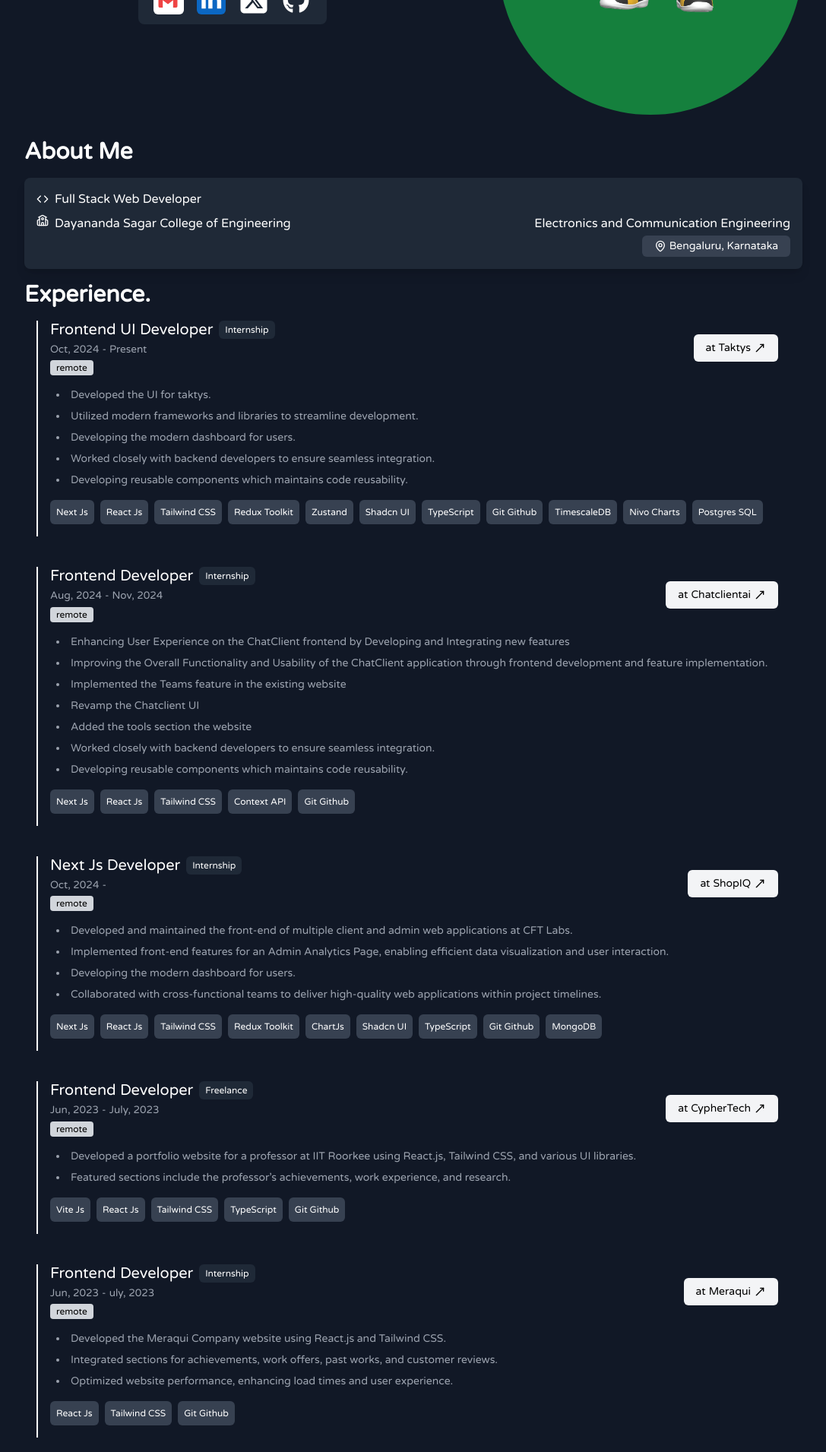
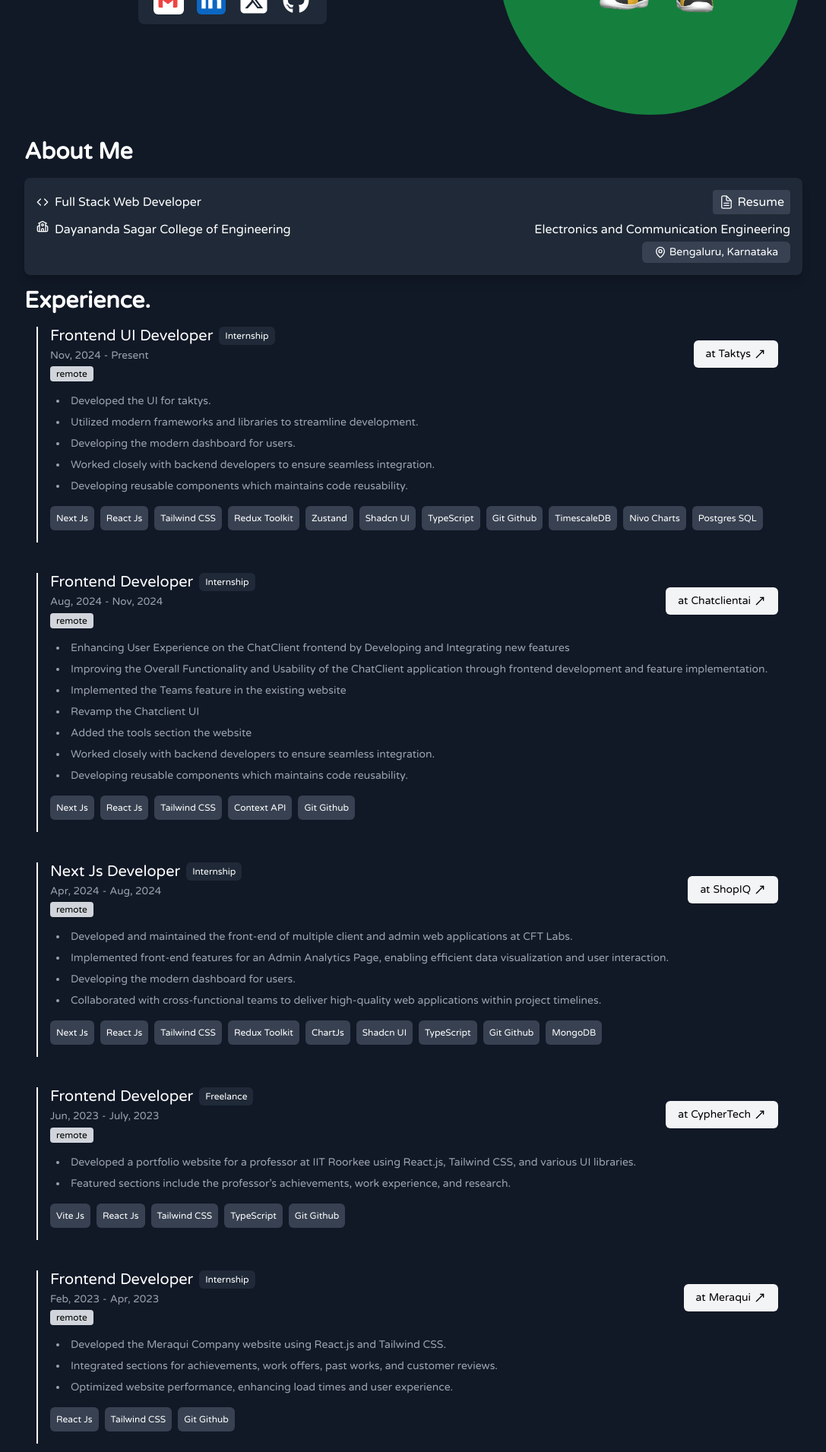
Before and after one commit to Vaidik1308/personal-portfolio, a Next.js app: page / in a window 1280 px wide. Shown: the part 547-2458 px from the top of the page at 76% size, without its empty margins (96-1183 px from the left). Built offline with nearby package versions, Linux system fonts and the light colour scheme; a web font is replaced by a local one; what tailwindcss-motion would draw is missing.

Commit message:
make the data changes and added resume button

```diff
--- a/src/components/Home/AboutMe/AboutMe.tsx
+++ b/src/components/Home/AboutMe/AboutMe.tsx
@@ -2,6 +2,8 @@ import Container from '@/components/Reusable/Container'
 import React from 'react'
 import { Code, MapPin, School } from 'lucide-react'
 import { aboutData } from '@/lib/data'
+import { FcDocument } from 'react-icons/fc'
+import { IoDocumentTextOutline } from 'react-icons/io5'
 
 
 const AboutMe = () => {
@@ -12,11 +14,19 @@ const AboutMe = () => {
             <div className='my-4 flex items-start gap-4 shadow-lg bg-gray-800 p-4 rounded-lg'>
 
               <div className='flex justify-start w-[100%] flex-col gap-2'>
-                  <div className='flex items-center gap-2'>
-                    <Code size={16}/>
-                    <span>
-                      {aboutData.role}
-                    </span>
+                  <div className='flex justify-between'>
+                    <div className='flex items-center gap-2'>
+                      <Code size={16}/>
+                      <span>
+                        {aboutData.role}
+                      </span>
+                    </div>
+                    <div className='flex items-center gap-1 px-2 bg-gray-700 py-1 rounded-sm'>
+                      <IoDocumentTextOutline size={20}/>
+                      <a className='cursor-pointer' target='_blank' href='https://drive.google.com/file/d/1RCjO4PdloKZwVijaAo8yt_6jYLo3vKH7/view?usp=sharing'>
+                        Resume
+                      </a>
+                    </div>
                   </div>
                   <div className='flex md:flex-row flex-col items-start gap-2 w-full justify-between'>
                     <div className='flex items-start gap-2'>
--- a/src/lib/data.ts
+++ b/src/lib/data.ts
@@ -48,7 +48,8 @@ export const navigationData:NavigationType[] = [
     {
       roleName:"Frontend UI Developer",
       duration:{
-        start:"Oct, 2024"
+        start:"Nov, 2024",
+
       },
       current:true,
       type:"remote",
@@ -108,7 +109,8 @@ export const navigationData:NavigationType[] = [
     {
       roleName:"Next Js Developer",
       duration:{
-        start:"Oct, 2024"
+        start:"Apr, 2024",
+        end:"Aug, 2024"
       },
       current:false,
       type:"remote",
@@ -159,8 +161,8 @@ export const navigationData:NavigationType[] = [
     {
       roleName:"Frontend Developer",
       duration:{
-        start:"Jun, 2023",
-        end:"uly, 2023",
+        start:"Feb, 2023",
+        end:"Apr, 2023",
       },
       current:false,
       type:"remote",
```
